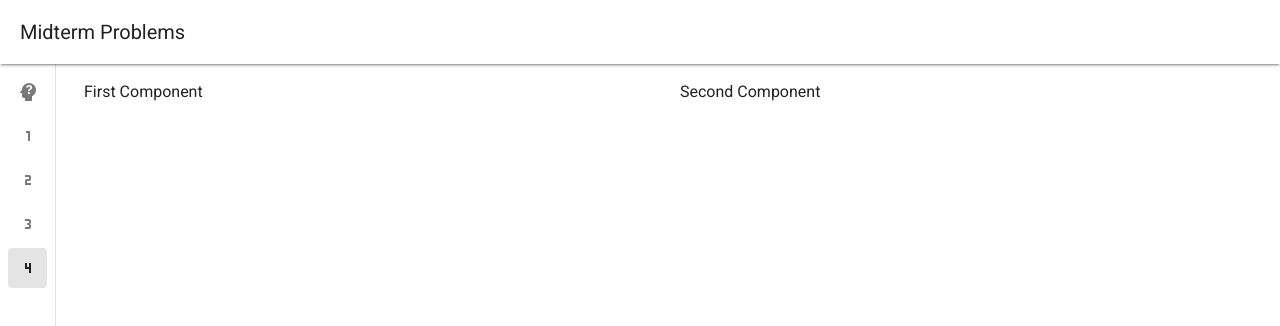
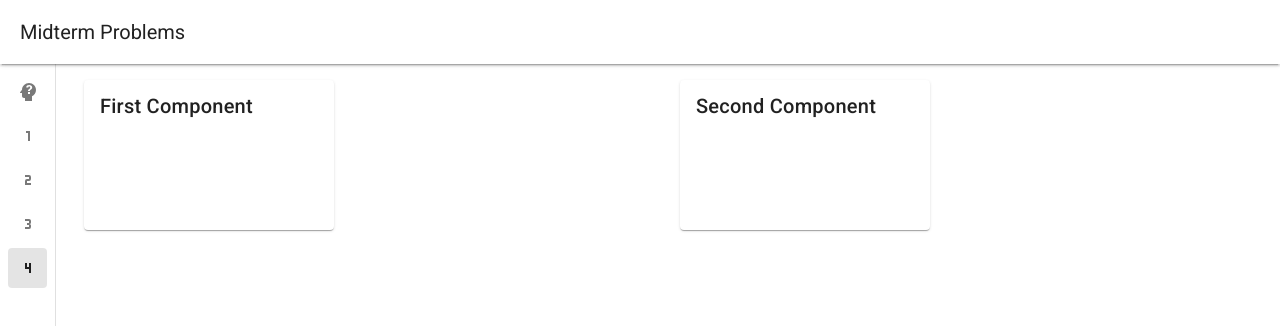
Before and after one commit to 64160056/midterm, a Vue app: page /solve-problem-4 in a window 1280 px wide. Shown: the top 326 px of the page. Built offline with nearby package versions, Linux system fonts and the light colour scheme.

Commit message:
Outline component

```diff
--- a/src/components/FirstComponent.vue
+++ b/src/components/FirstComponent.vue
@@ -1,4 +1,4 @@
 <script setup lang="ts"></script>
 <template>
-  <div>First Component</div>
+  <v-card title="First Component" width="250px" height="150px"></v-card>
 </template>
--- a/src/components/SecondComponent.vue
+++ b/src/components/SecondComponent.vue
@@ -1,4 +1,4 @@
 <script setup lang="ts"></script>
 <template>
-  <div>Second Component</div>
+  <v-card title="Second Component" width="250px" height="150px"></v-card>
 </template>
--- a/src/views/SolveProblem4.vue
+++ b/src/views/SolveProblem4.vue
@@ -1,12 +1,17 @@
 <script setup lang="ts">
 import FirstComponentVue from "@/components/FirstComponent.vue";
 import SecondComponent from "@/components/SecondComponent.vue";
+const n = 0;
+const emit = defineEmits<{
+  (e: "up", id: number): void;
+  (e: "down", value: string): void;
+}>();
 </script>
 <template>
   <v-container>
     <v-row>
-      <v-col> <FirstComponentVue /> </v-col>
-      <v-col> <SecondComponent /> </v-col>
+      <v-col cols="6"> <FirstComponentVue :n="n" /> </v-col>
+      <v-col cols="6"> <SecondComponent :n="n" /> </v-col>
     </v-row>
   </v-container>
 </template>
```
